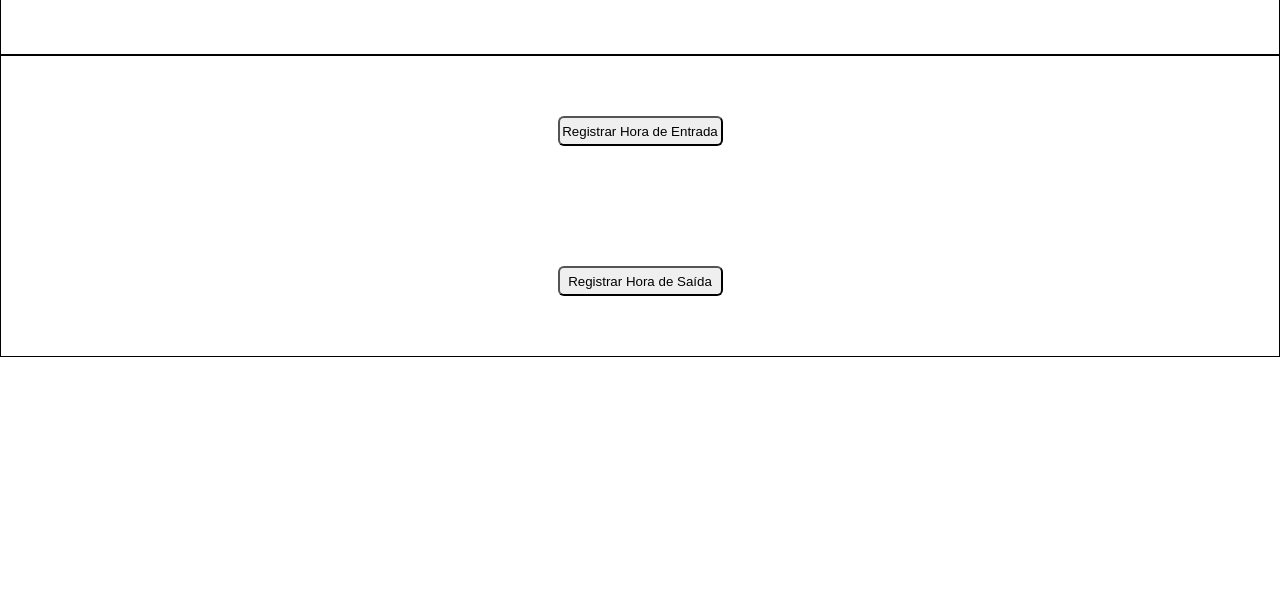
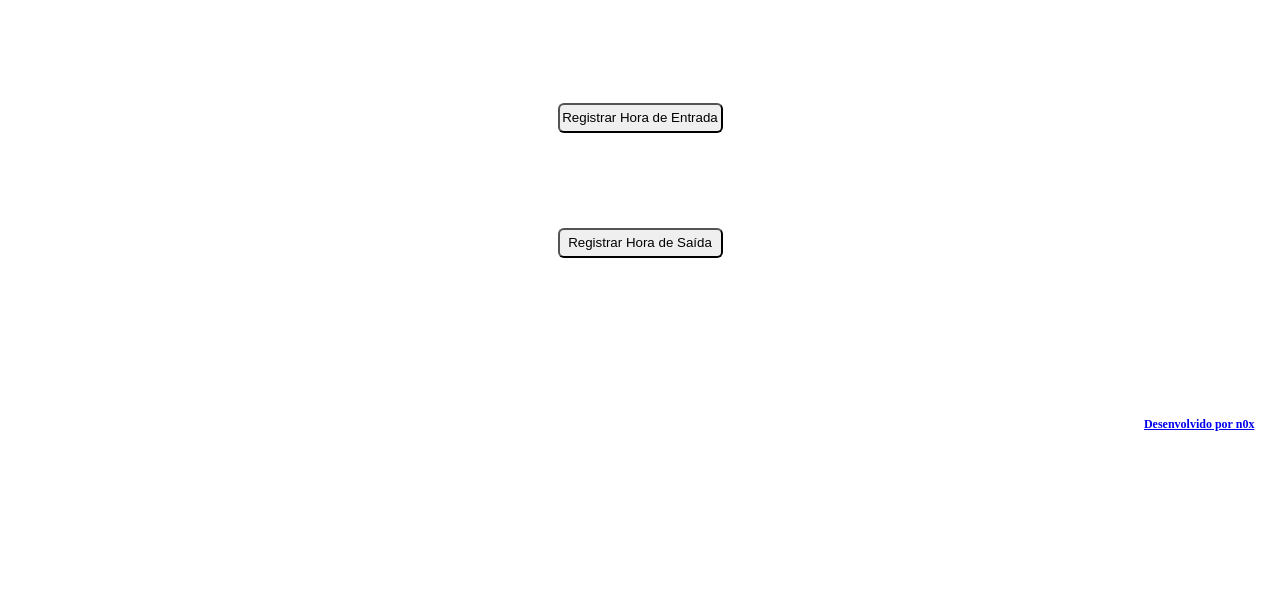
Before and after one commit to vrosalen/controle-horas-vrosalen, a plain HTML site: page index.html in a window 1280 px wide. Shown: the part 195-800 px from the top of the page. Drawn offline with Linux system fonts and the light colour scheme.

Commit message:
Align layout content

```diff
--- a/index.html
+++ b/index.html
@@ -28,8 +28,8 @@
             </div>
         </section>
     </main>
-    <footer>
-
+    <footer id="footer_container">
+        <h2 class="footer_container footer_text"><a href="#">Desenvolvido por n0x</a></h2>
     </footer>
 </body>
 </html>
--- a/views/style.css
+++ b/views/style.css
@@ -18,7 +18,6 @@
     justify-content: center;
     width: 100vw !important;
     height: 250px;
-    border: 1px solid black;
 }
 
 .primary_logo {
@@ -34,7 +33,6 @@
 
 #primary_container {
     display: flex;
-    border: 1px solid black;
 }
 
 .primary_content {
@@ -43,7 +41,7 @@
     flex-direction: column;
     margin-right: auto;
     margin-left: auto;
-    height: 300px;
+    height: 250px;
 }
 
 .primary_content button {
@@ -55,3 +53,12 @@
 .init_frm {
     display: none;
 }
+
+#footer_container {
+    display: flex;
+    justify-content: end;
+
+    margin-right: 2%;
+    margin-top: 7rem;
+    font-size: 8px;
+}
```
